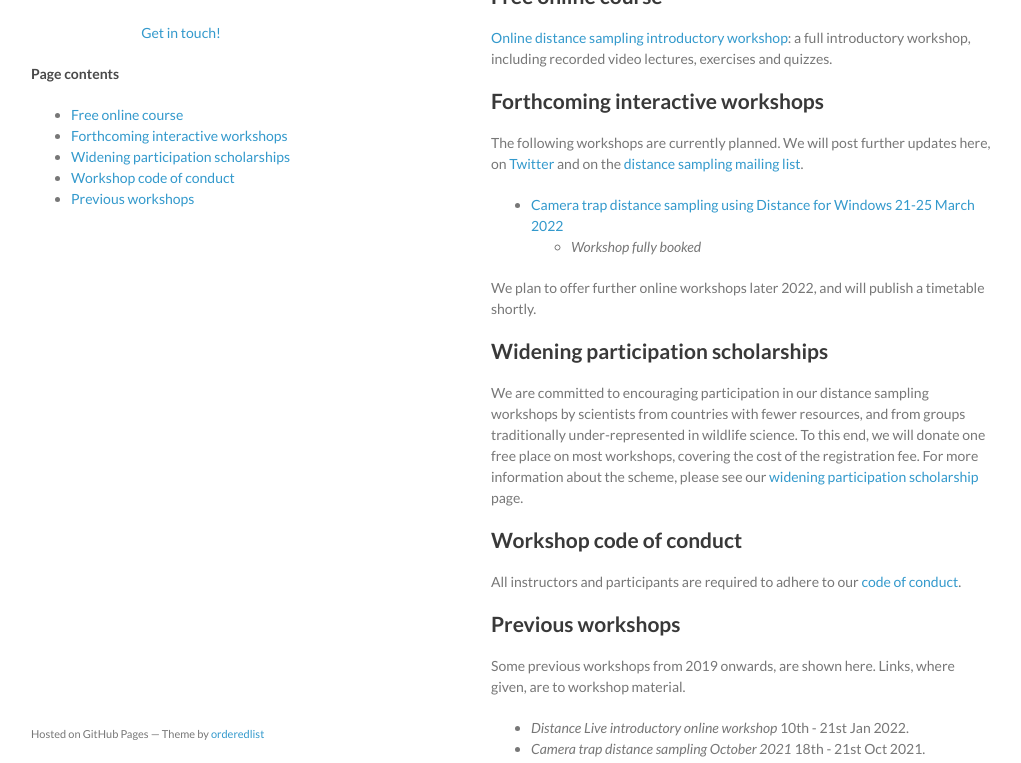
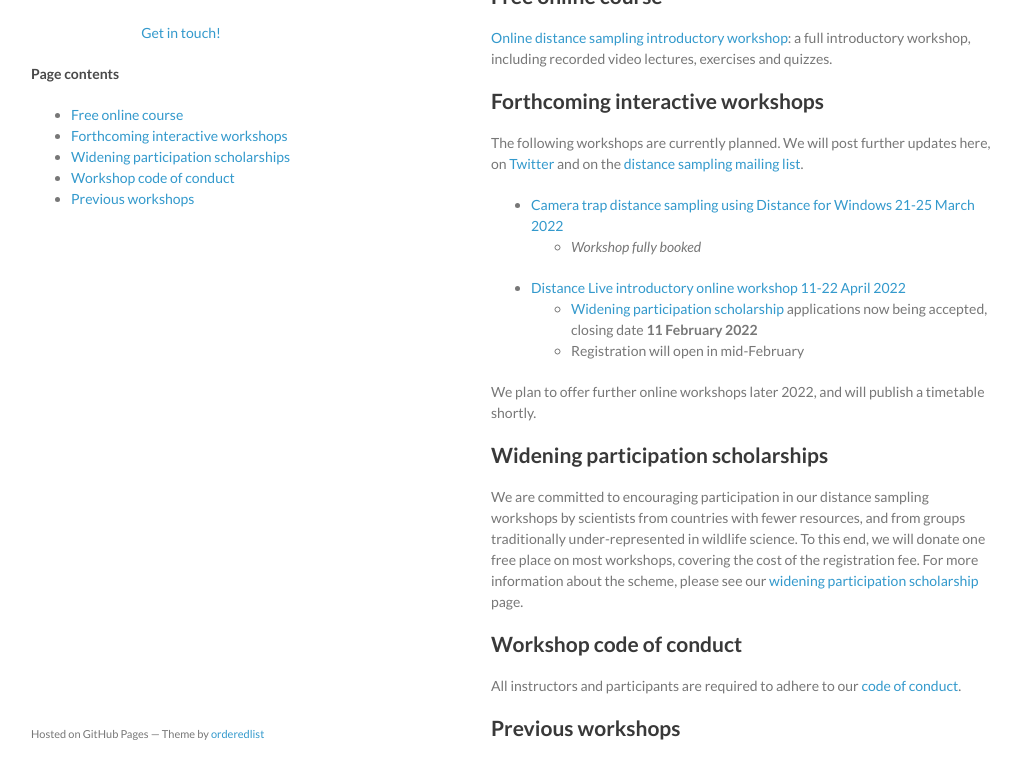
Before and after one commit to distanceworkshops/distanceworkshops.github.io, a Jekyll site: the page built from index.md, in a window 1280 px wide and 900 px high, cut to the strip 137-900 px from the top of the window. Shown: the whole strip, without its empty margins (129-1150 px from the left). Built offline with Jekyll 4.4.1, drawn with Linux system fonts in a browser that asks for light colours.

Commit message:
intro apr 22 pre-announcement

```diff
--- a/index.md
+++ b/index.md
@@ -19,6 +19,9 @@ The following workshops are currently planned.  We will post further updates her
 
 - [Camera trap distance sampling using Distance for Windows 21-25 March 2022](http://workshops.distancesampling.org/CTDS-Mar2022.html)
   - *Workshop fully booked*
+- [Distance Live introductory online workshop 11-22 April 2022](http://workshops.distancesampling.org/intro-apr-22.html)
+  - [Widening participation scholarship](http://workshops.distancesampling.org/widening-participation) applications now being accepted, closing date **11 February 2022**
+  - Registration will open in mid-February
 
 We plan to offer further online workshops later 2022, and will publish a timetable shortly.
 
```
